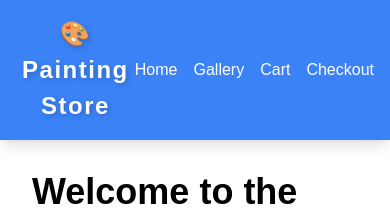
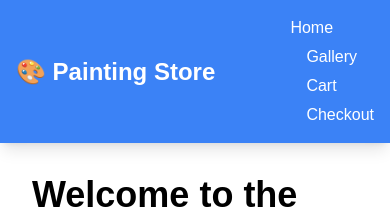
Before and after one commit to voanhkiet/frontend, a React (Vite) app: page / in a window 390 px wide. Shown: the top 209 px of the page. Built offline with nearby package versions, Linux system fonts and the light colour scheme; no server answers.

Commit message:
Frontend

```diff
--- a/src/components/Navbar.css
+++ b/src/components/Navbar.css
@@ -1,43 +1,28 @@
-.navbar-link {
-  white-space: nowrap; /* Prevents breaking words */
-  overflow: hidden;
-  text-overflow: ellipsis; /* Adds "..." if text is too long */
-  font-size: 4vw; /* Scales with screen size */
+.navbar-links {
+  display: flex;
+  flex-wrap: wrap; /* Allows wrapping on small screens */
+  gap: 15px; /* Adds space between links */
+
 }
-.navbar {
-  display: flex;
-  flex-wrap: wrap; /* Allows text to adjust for smaller screens */
-  justify-content: space-between;
-  align-items: center;
+.store-title {
+  font-family: "Poppins", sans-serif;
+  font-size: 2rem; /* Adjusted for better visibility */
+  font-weight: bold;
+  text-align: center;
+  color: #ffffff;
 }
+@media (max-width: 600px) {
+  .navbar {
+    flex-direction: column; /* Stacks navbar items */
+    text-align: center;
+  }
 
-@media (max-width: 600px) {
+  .navbar-links {
+    flex-direction: column; /* Stack links vertically */
+    gap:5px;
+  }
+
   .store-title {
-    font-size: 1.5rem; /* Reduces font size for smaller screens */
+    font-size: 1.5rem; /* Smaller font for mobile */
   }
 }
-.navbar-link {
-  padding: 8px;
-  margin: 4px;
-}
-.store-title {
-  font-family: "Poppins", sans-serif; /* Use a modern font */
-  font-size: 2rem; /* Adjust size */
-  font-weight: bold; /* Make it stand out */
-  letter-spacing: 1.5px; /* Improve spacing */
-  color: white; /* Ensure readability */
-}
-.store-title {
-  text-align: center;
-  display: flex;
-  align-items: center;
-  justify-content: center;
-}
-.store-title {
-  text-shadow: 2px 2px 5px rgba(0, 0, 0, 0.2);
-}
-@media (max-width: 600px) {
-  .store-title {
-    font-size: 1.5rem; /* Adjust for mobile */
-  }
-}
--- a/src/components/Navbar.jsx
+++ b/src/components/Navbar.jsx
@@ -3,10 +3,10 @@ import { Link } from "react-router-dom";
 import "./Navbar.css";
 const Navbar = () => {
   return (
-    <nav className="bg-blue-500 p-4 shadow-lg navbar">
+    <nav className="bg-blue-500 p-4 shadow-lg">
       <div className="container mx-auto flex justify-between items-center">
         <h1 className="text-white text-3xl font-bold store-title">🎨 Painting Store</h1>
-        <div className="space-x-4">
+        <div className="space-x-4 navbar-links">
           <Link to="/" className="text-white hover:underline">Home</Link>
           <Link to="/gallery" className="text-white hover:underline">Gallery</Link>
           <Link to="/cart" className="text-white hover:underline">Cart</Link>
```
